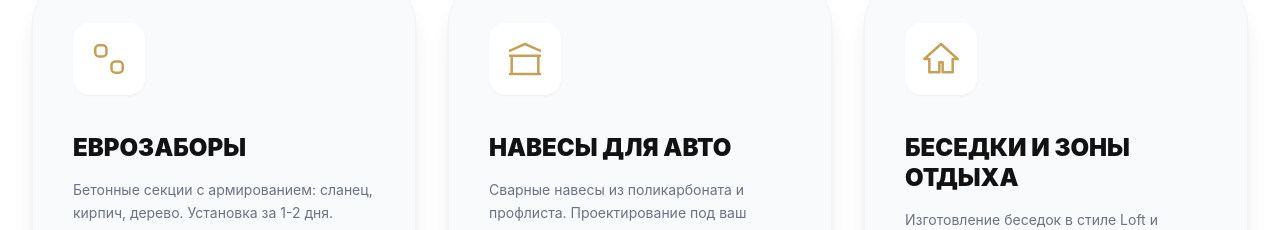
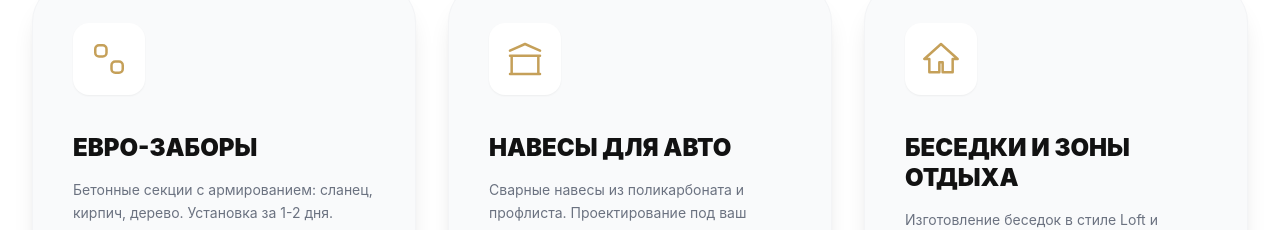
Before and after one commit to ksasha79/KovkaMaster, a React (Vite) app: page / in a window 1280 px wide. Shown: the part 1480-1710 px from the top of the page. Built offline with nearby package versions, Linux system fonts and the light colour scheme.

Commit message:
Update Services.tsx

```diff
--- a/components/Services.tsx
+++ b/components/Services.tsx
@@ -1,10 +1,11 @@
+
 import React from 'react';
 import { ServiceItem } from '../types';
 
 const services: (ServiceItem & { iconSvg: React.ReactNode })[] = [
   {
     id: '1',
-    title: 'ЕвроЗаборы',
+    title: 'Евро-Заборы',
     description: 'Бетонные секции с армированием: сланец, кирпич, дерево. Установка за 1-2 дня.',
     icon: 'fence',
     iconSvg: <svg className="w-10 h-10" fill="none" viewBox="0 0 24 24" stroke="currentColor"><path strokeLinecap="round" strokeLinejoin="round" strokeWidth={1.5} d="M3.75 6A2.25 2.25 0 0 1 6 3.75h2.25A2.25 2.25 0 0 1 10.5 6v2.25a2.25 2.25 0 0 1-2.25 2.25H6a2.25 2.25 0 0 1-2.25-2.25V6ZM13.5 15.75a2.25 2.25 0 0 1 2.25-2.25H18a2.25 2.25 0 0 1 2.25 2.25V18A2.25 2.25 0 0 1 18 20.25h-2.25A2.25 2.25 0 0 1 13.5 18v-2.25Z" /></svg>
```
